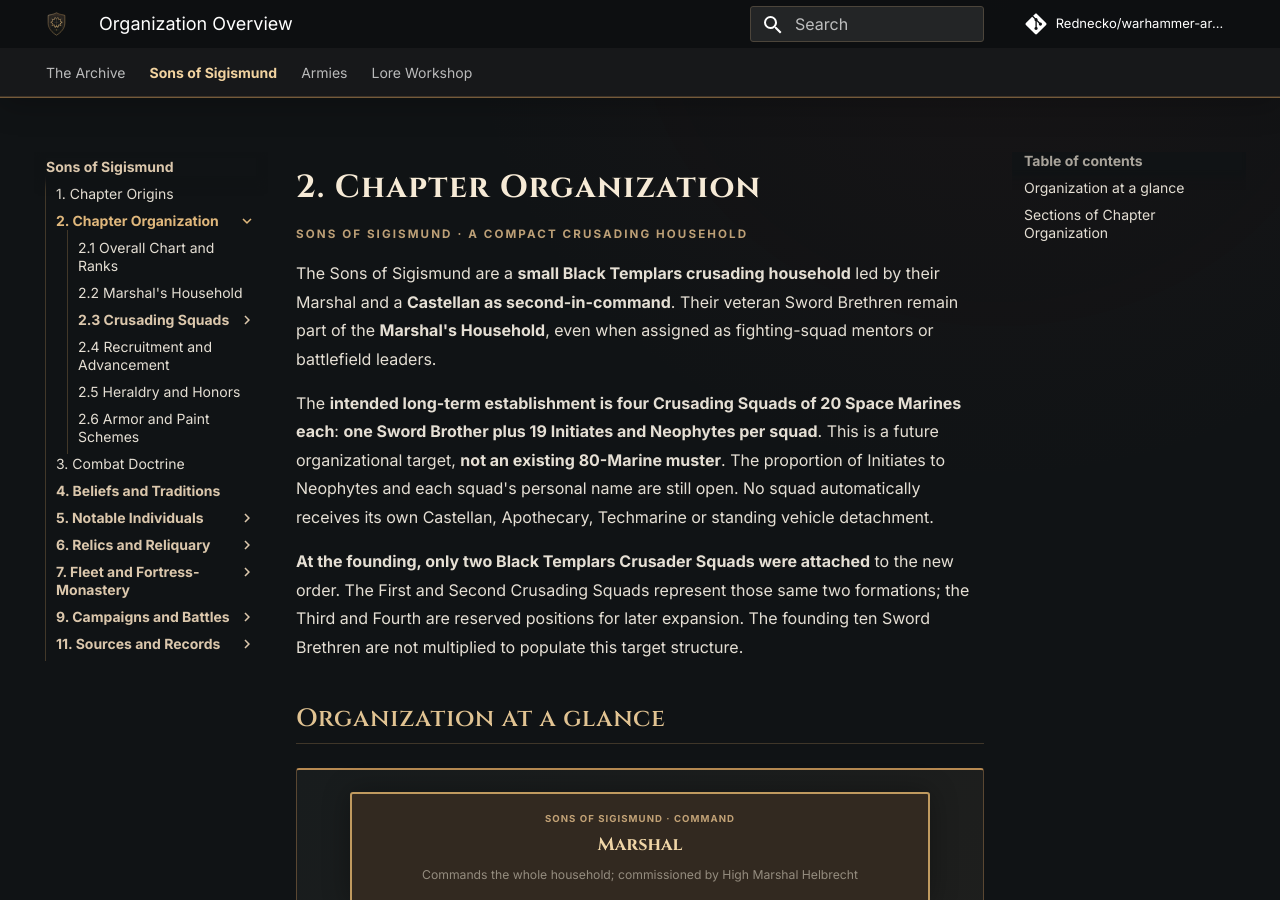
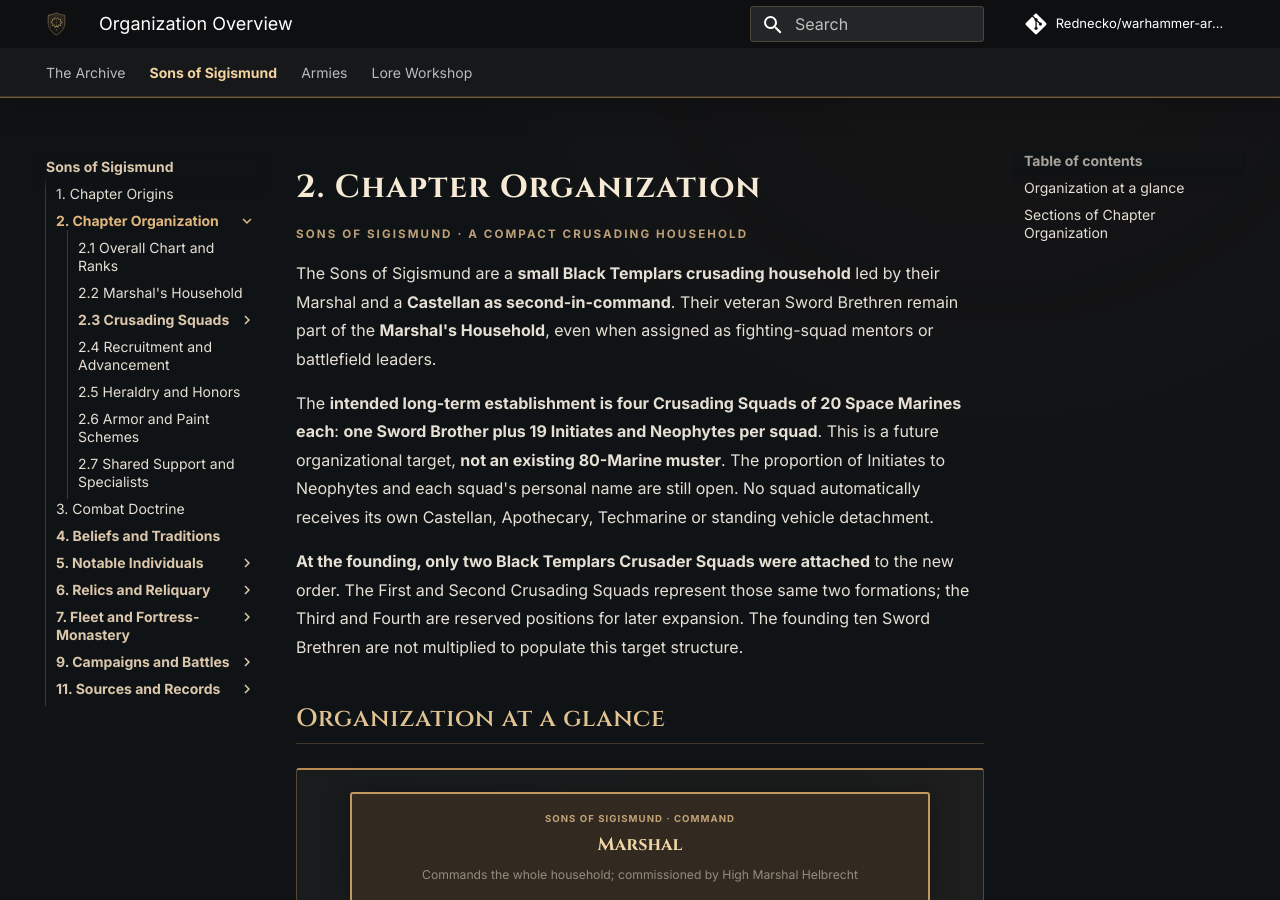
Before and after one commit to Rednecko/warhammer-archives, an MkDocs documentation site: the page built from docs/sons-of-sigismund/organization/index.md, in a window 1280 px wide and 900 px high. Built offline with MkDocs 1.6.1 and Material for MkDocs 9.7.7, drawn with Linux system fonts in a browser that asks for light colours; comment, search, counter and statistics services are not loaded.

Commit message:
Link central specialist support section throughout the encyclopedia

```diff
--- a/mkdocs.yml
+++ b/mkdocs.yml
@@ -67,6 +67,7 @@ nav:
           - "2.4 Recruitment and Advancement": sons-of-sigismund/organization/membership.md
           - "2.5 Heraldry and Honors": sons-of-sigismund/organization/heraldry.md
           - "2.6 Armor and Paint Schemes": sons-of-sigismund/organization/armor-schemes.md
+          - "2.7 Shared Support and Specialists": sons-of-sigismund/organization/shared-support.md
       - "3. Combat Doctrine": sons-of-sigismund/doctrine/index.md
       - "4. Beliefs and Traditions":
           - "4.1 Rites and Litany": sons-of-sigismund/traditions/index.md
```
